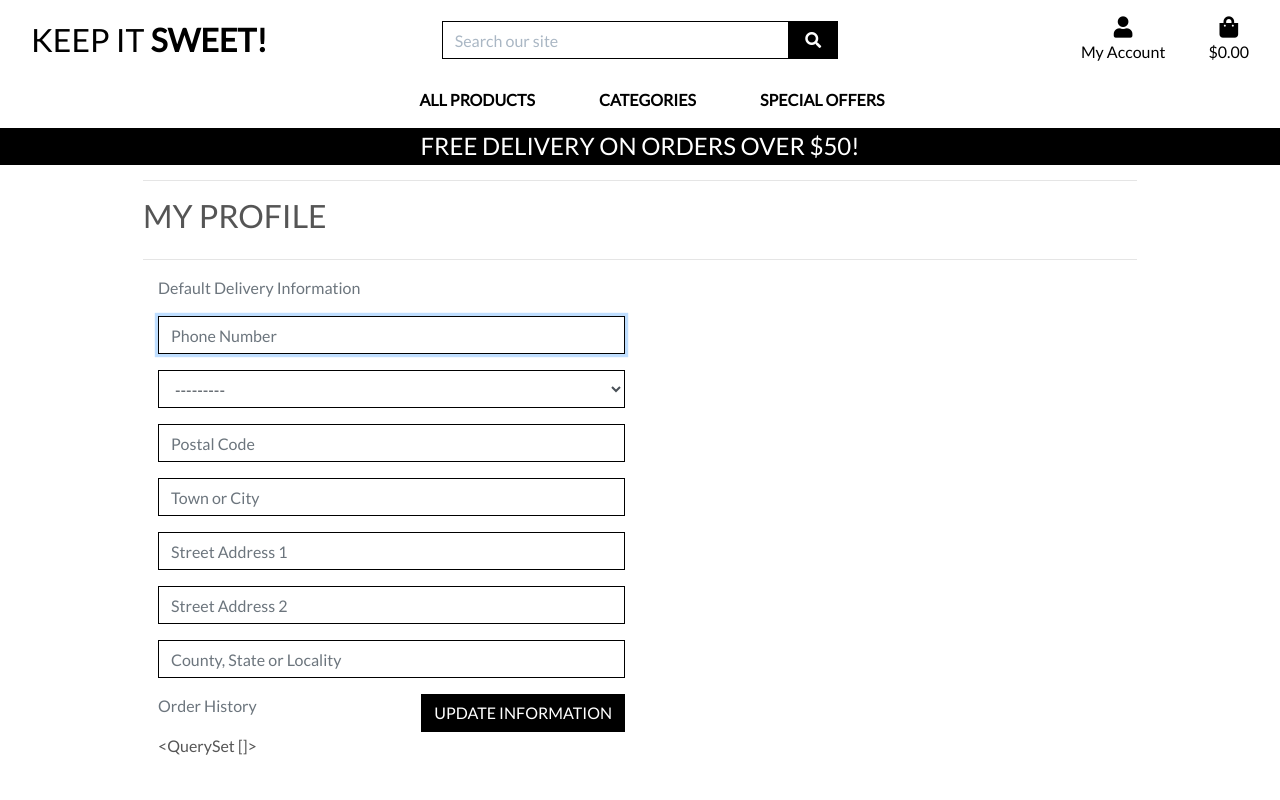
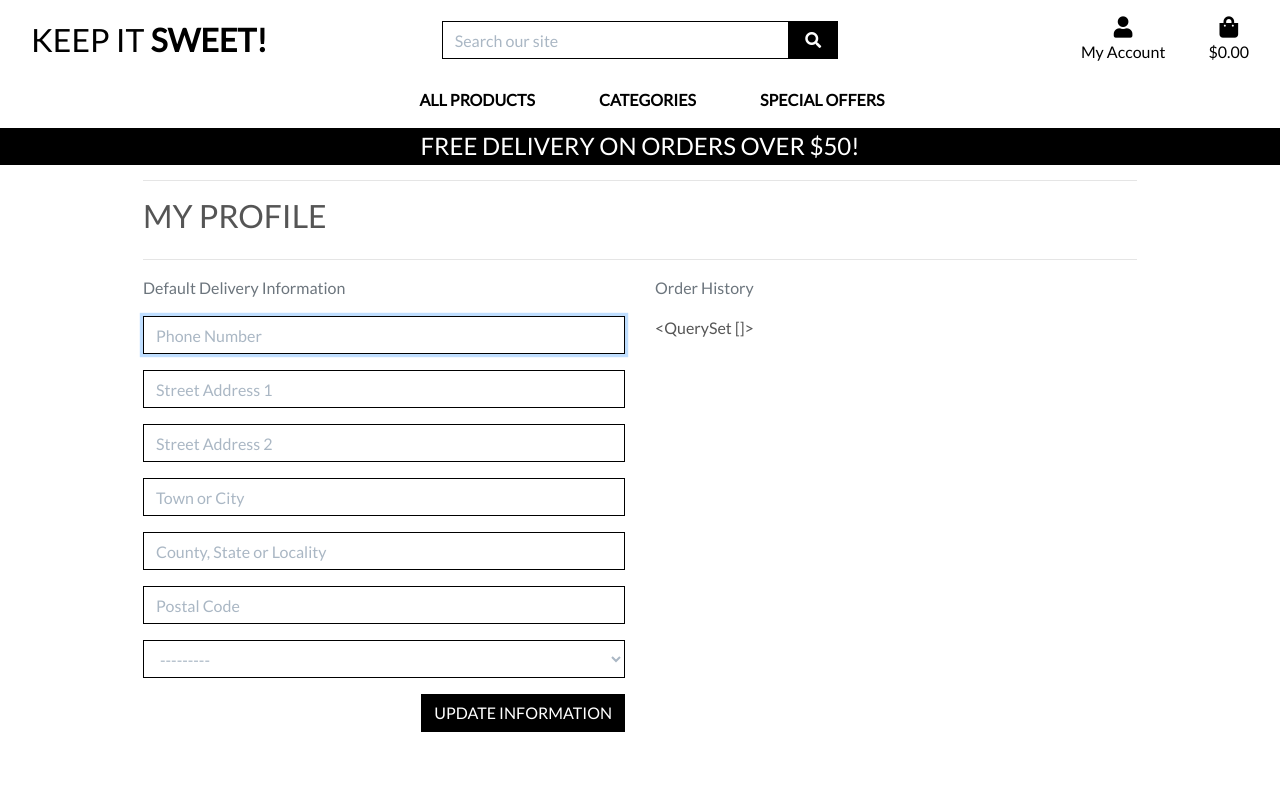
Before and after one commit to AlexandraEL9/KIS-MS4, a Django app: page /profile/ in a window 1280 px wide. Run offline with Django 3.2, Linux system fonts and the light colour scheme; the visitor is signed in with stand-in values (Sample User, id 1); data comes from the database, SQL or seed files in the repository; data that the repository does not hold is empty; some libraries are stand-ins or nearby versions.

Commit message:
fix profile static file paths, update models and form and templates for profile page

```diff
--- a/profiles/models.py
+++ b/profiles/models.py
@@ -13,12 +13,12 @@ class UserProfile(models.Model):
     """
     user = models.OneToOneField(User, on_delete=models.CASCADE)
     default_phone_number = models.CharField(max_length=20, null=True, blank=True)
-    default_country = CountryField(blank_label='Country *', null=True, blank=True)
-    default_postcode = models.CharField(max_length=20, null=True, blank=True)
-    default_town_or_city = models.CharField(max_length=40, null=True, blank=True)
     default_street_address1 = models.CharField(max_length=80, null=True, blank=True)
     default_street_address2 = models.CharField(max_length=80, null=True, blank=True)
+    default_town_or_city = models.CharField(max_length=40, null=True, blank=True)
     default_county = models.CharField(max_length=80, null=True, blank=True)
+    default_postcode = models.CharField(max_length=20, null=True, blank=True)
+    default_country = CountryField(blank_label='Country', null=True, blank=True)
 
     def __str__(self):
         return self.user.username
--- a/profiles/static/profiles/css/profile.css
+++ b/profiles/static/profiles/css/profile.css
@@ -0,0 +1,16 @@
+#profile-update-form .form-control {
+    color: #000;
+}
+
+#profile-update-form input::placeholder {
+    color: #aab7c4;
+}
+
+#id_default_country,
+#id_default_country option:not(:first-child) {
+    color: #000;
+}
+
+#id_default_country option:first-child {
+    color: #aab7c4;
+}
--- /dev/null
+++ b/profiles/static/profiles/js/countryfield.js
@@ -0,0 +1,12 @@
+let countrySelected = $('#id_default_country').val();
+if(!countrySelected) {
+    $('#id_default_country').css('color', '#aab7c4');
+};
+$('#id_default_country').change(function() {
+    countrySelected = $(this).val();
+    if(!countrySelected) {
+        $(this).css('color', '#aab7c4');
+    } else {
+        $(this).css('color', '#000');
+    }
+});
--- a/profiles/templates/profiles/profile.html
+++ b/profiles/templates/profiles/profile.html
@@ -23,7 +23,7 @@
                 <hr>
             </div>
         </div>
-        <div class="row"></div>
+        <div class="row">
             <div class="col-12 col-lg-6">
                 <p class="text-muted">Default Delivery Information</p>
                 <form class="mt-3" action="{% url 'profile' %}" method="POST" id="profile-update-form">
@@ -38,3 +38,8 @@
             </div>
         </div>
 {% endblock %}
+
+{% block postloadjs %}
+    {{ block.super }}
+    <script type="text/javascript" src="{% static 'profiles/js/countryfield.js' %}"></script>
+{% endblock %}
--- a/profiles/views.py
+++ b/profiles/views.py
@@ -1,4 +1,5 @@
 from django.shortcuts import render, get_object_or_404
+from django.contrib import messages
 
 from .models import UserProfile
 from .forms import UserProfileForm
@@ -8,6 +9,12 @@ def profile(request):
     """ Display the user's profile. """
     profile = get_object_or_404(UserProfile, user=request.user)
 
+    if request.method == 'POST':
+        form = UserProfileForm(request.POST, instance=profile)
+        if form.is_valid():
+            form.save()
+            messages.success(request, 'Profile updated successfully')
+
     form = UserProfileForm(instance=profile)
     orders = profile.orders.all()
 
@@ -15,6 +22,7 @@ def profile(request):
     context = {
         'form': form,
         'orders': orders,
+        'on_profile_page': True
     }
 
     return render(request, template, context)
--- a/static/css/base.css
+++ b/static/css/base.css
@@ -106,8 +106,7 @@ input[name='q']::placeholder {
     color: #aab7c4;
 }
 
-
-/* --------------------------------Toasts- Bootstrap */
+/* ------------------------------- bootstrap toasts */
 
 .message-container {
     position: fixed;
@@ -136,6 +135,7 @@ input[name='q']::placeholder {
     right: 36px;
 }
 
+/* Convenience classes - colors copied from Bootstrap */
 .arrow-primary {
     border-bottom-color: #007bff !important;
 }
@@ -174,7 +174,17 @@ input[name='q']::placeholder {
     overflow-y: auto;
 }
 
+/* -------------------------------- Media Queries */
+
+/* Slightly larger container on xl screens */
+@media (min-width: 1200px) {
+  .container {
+    max-width: 80%;
+  }
+}
+
 /* Allauth form formatting */
+
 .allauth-form-inner-content p {
     margin-top: 1.5rem; /* mt-4 */
     color: #6c757d; /* text-secondary */
@@ -227,15 +237,6 @@ input[name='q']::placeholder {
 	color: #17a2b8; /* text-info */
 }
 
-/* -------------------------------- Media Queries */
-
-/* Slightly larger container on xl screens */
-@media (min-width: 1200px) {
-  .container {
-    max-width: 80%;
-  }
-}
-
 /* fixed top navbar only on medium and up */
 @media (min-width: 992px) {
     .fixed-top-desktop-only {
--- a/templates/includes/toasts/toast_success.html
+++ b/templates/includes/toasts/toast_success.html
@@ -14,7 +14,7 @@
                 <hr class="mt-1 mb-3">
             </div>
         </div>
-        {% if grand_total %}
+        {% if grand_total and not on_profile_page %}
             <p class="logo-font bg-white text-black py-1">Your Bag ({{ product_count }})</p>
             <div class="bag-notification-wrapper">
                 {% for item in bag_items %}
```
